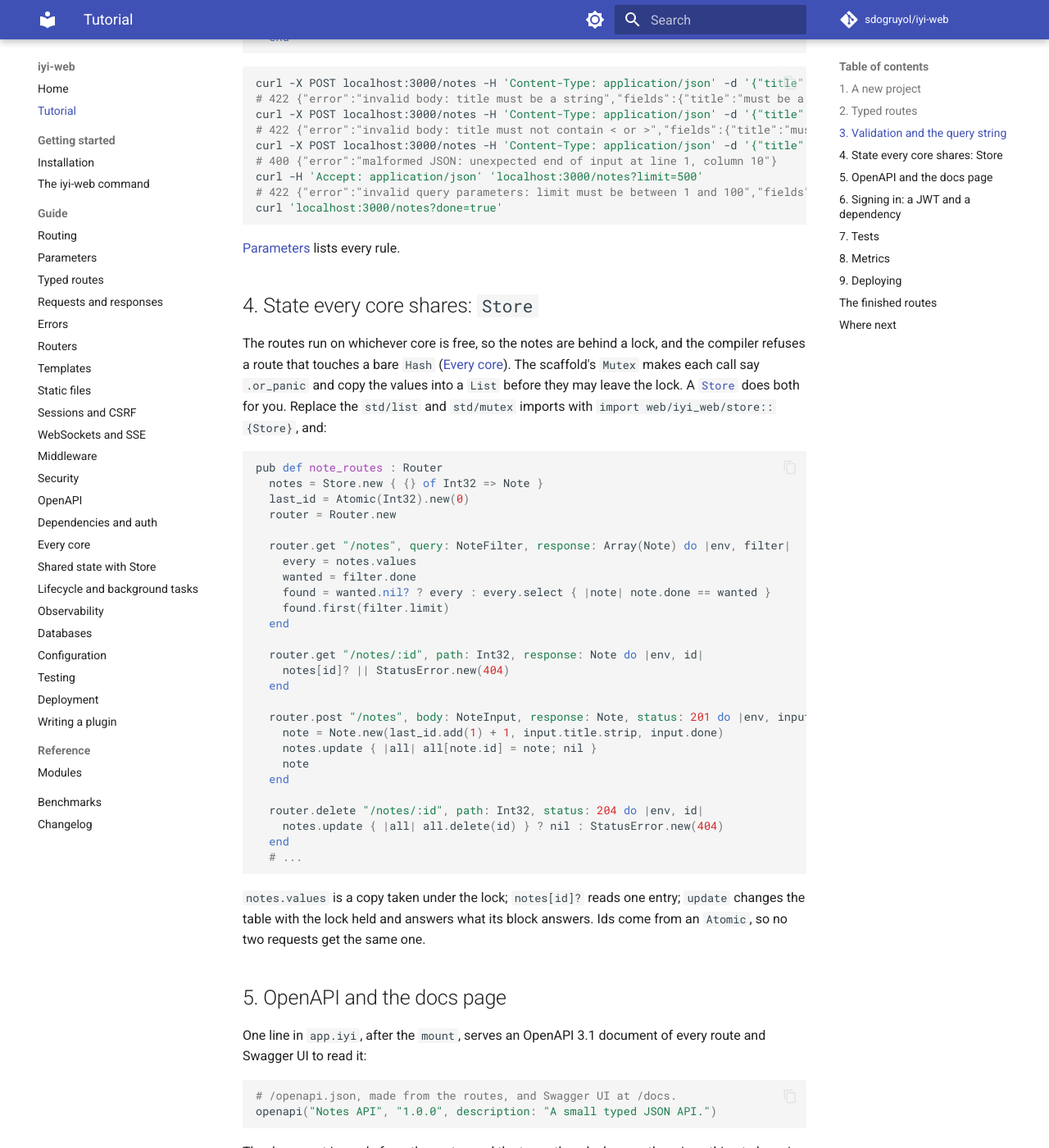
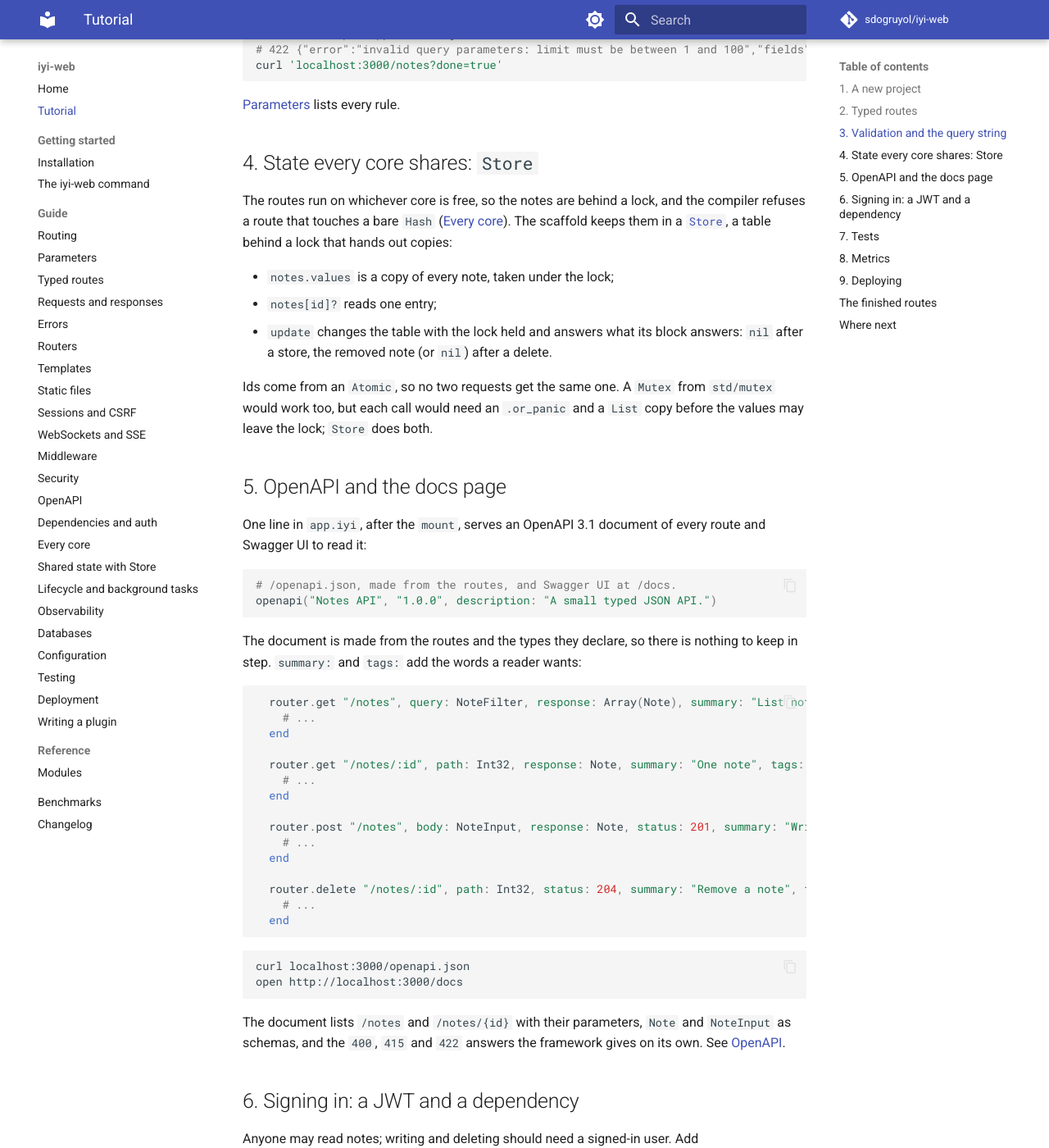
Before and after one commit to sdogruyol/iyi-web, an MkDocs documentation site: the page built from docs/tutorial.md, in a window 1280 px wide and 1400 px high, scrolled down 3320 px. Shown: the whole window at 82% size. Built offline with MkDocs 1.6.1 and Material for MkDocs 9.7.7, drawn with Linux system fonts in a browser that asks for light colours; comment, search, counter and statistics services are not loaded; some of the changed text lies outside the part shown.

Commit message:
Scaffold the --api project as typed routes over a Store

````diff
--- a/docs/tutorial.md
+++ b/docs/tutorial.md
@@ -58,35 +59,33 @@
 
 ## 2. Typed routes
 
-The generated routes read their parameters by hand:
-`env.params.url["id"].to_i? || 0` turns `/notes/abc` into note `0`, and the
-`POST` route matches on `BodyError` itself. A typed route says what it
-reads, and iyi-web reads it before the block runs
-([Typed routes](typed-routes.md)). Replace `note_routes` in
+The generated routes do not parse a parameter or match on an error by
+hand. A typed route says what it reads, and iyi-web reads it before the
+block runs ([Typed routes](typed-routes.md)). This is `note_routes` in
 `routes/notes.iyi`:
 
 ```iyi
 pub def note_routes : Router
-  notes = Mutex.new { {} of Int32 => Note }
+  notes = Store.new { {} of Int32 => Note }
   last_id = Atomic(Int32).new(0)
   router = Router.new
 
   router.get "/notes", response: Array(Note) do |env|
-    notes.get { |all| List.new(all.values) }.or_panic.to_a
+    notes.values
   end
 
   router.get "/notes/:id", path: Int32, response: Note do |env, id|
-    notes.get { |all| all[id]? }.or_panic || StatusError.new(404)
+    notes[id]? || StatusError.new(404)
   end
 
   router.post "/notes", body: NoteInput, response: Note, status: 201 do |env, input|
     note = Note.new(last_id.add(1) + 1, input.title.strip, input.done)
-    notes.lock { |all| all[note.id] = note }
+    notes.update { |all| all[note.id] = note; nil }
     note
   end
 
   router.delete "/notes/:id", path: Int32, status: 204 do |env, id|
-    notes.get { |all| all.delete(id) }.or_panic ? nil : StatusError.new(404)
+    notes.update { |all| all.delete(id) } ? nil : StatusError.new(404)
   end
 
   router.error 404 do |env|
@@ -98,21 +97,12 @@
 ```
 
 - `path: Int32` reads the `:id` capture as a number, and the block gets it
-  as `id`. `/notes/abc` is now answered `422` before the block runs.
+  as `id`. `/notes/abc` is answered `422` before the block runs.
 - `body: NoteInput` reads the JSON body into `NoteInput` and runs its
   `Validate` rules; the block only ever sees a valid one.
 - `response: Note` says what the route answers, and writes it as JSON with
   the `status:` given. A `StatusError` returned beside it is answered with
   its own status: here the JSON `404` page.
-
-The import of `BodyError` in `routes/notes.iyi` is no longer needed: make
-the validation import `web/iyi_web/validation::{Validate, Validator}`. One
-line of `app_test.iyi` has to change too, since a word is no longer a
-missing note but a bad parameter:
-
-```iyi
-assert dispatch(app, "GET", "/notes/abc").response.status_code == 422
-```
 
 ```sh
 curl -X POST localhost:3000/notes -H 'Content-Type: application/json' -d '{"title":"Buy milk"}'
@@ -162,7 +152,7 @@
 
 ```iyi
   router.get "/notes", query: NoteFilter, response: Array(Note) do |env, filter|
-    every = notes.get { |all| List.new(all.values) }.or_panic.to_a
+    every = notes.values
     wanted = filter.done
     found = wanted.nil? ? every : every.select { |note| note.done == wanted }
     found.first(filter.limit)
@@ -187,44 +177,19 @@
 
 The routes run on whichever core is free, so the notes are behind a lock,
 and the compiler refuses a route that touches a bare `Hash` ([Every
-core](every-core.md)). The scaffold's `Mutex` makes each call say
-`.or_panic` and copy the values into a `List` before they may leave the
-lock. A [`Store`](state.md) does both for you. Replace the `std/list` and
-`std/mutex` imports with `import web/iyi_web/store::{Store}`, and:
+core](every-core.md)). The scaffold keeps them in a [`Store`](state.md), a
+table behind a lock that hands out copies:
 
-```iyi
-pub def note_routes : Router
-  notes = Store.new { {} of Int32 => Note }
-  last_id = Atomic(Int32).new(0)
-  router = Router.new
+- `notes.values` is a copy of every note, taken under the lock;
+- `notes[id]?` reads one entry;
+- `update` changes the table with the lock held and answers what its block
+  answers: `nil` after a store, the removed note (or `nil`) after a
+  delete.
 
-  router.get "/notes", query: NoteFilter, response: Array(Note) do |env, filter|
-    every = notes.values
-    wanted = filter.done
-    found = wanted.nil? ? every : every.select { |note| note.done == wanted }
-    found.first(filter.limit)
-  end
-
-  router.get "/notes/:id", path: Int32, response: Note do |env, id|
-    notes[id]? || StatusError.new(404)
-  end
-
-  router.post "/notes", body: NoteInput, response: Note, status: 201 do |env, input|
-    note = Note.new(last_id.add(1) + 1, input.title.strip, input.done)
-    notes.update { |all| all[note.id] = note; nil }
-    note
-  end
-
-  router.delete "/notes/:id", path: Int32, status: 204 do |env, id|
-    notes.update { |all| all.delete(id) } ? nil : StatusError.new(404)
-  end
-  # ...
-```
-
-`notes.values` is a copy taken under the lock; `notes[id]?` reads one
-entry; `update` changes the table with the lock held and answers what its
-block answers. Ids come from an `Atomic`, so no two requests get the same
-one.
+Ids come from an `Atomic`, so no two requests get the same one. A
+`Mutex` from `std/mutex` would work too, but each call would need an
+`.or_panic` and a `List` copy before the values may leave the lock;
+`Store` does both.
 
 ## 5. OpenAPI and the docs page
 
````
Also changed, not shown: other parts of docs/tutorial.md (+2 -1 lines), docs/_changelog/ops.md (deleted, +0 -56 lines), docs/_changelog/templates.md (deleted, +0 -32 lines), docs/_changelog/tooling.md (deleted, +0 -14 lines), docs/_changelog/transport.md (deleted, +0 -24 lines), docs/_changelog/typed-api.md (deleted, +0 -56 lines), docs/cli.md (+2 -2 lines), 1 other file.
